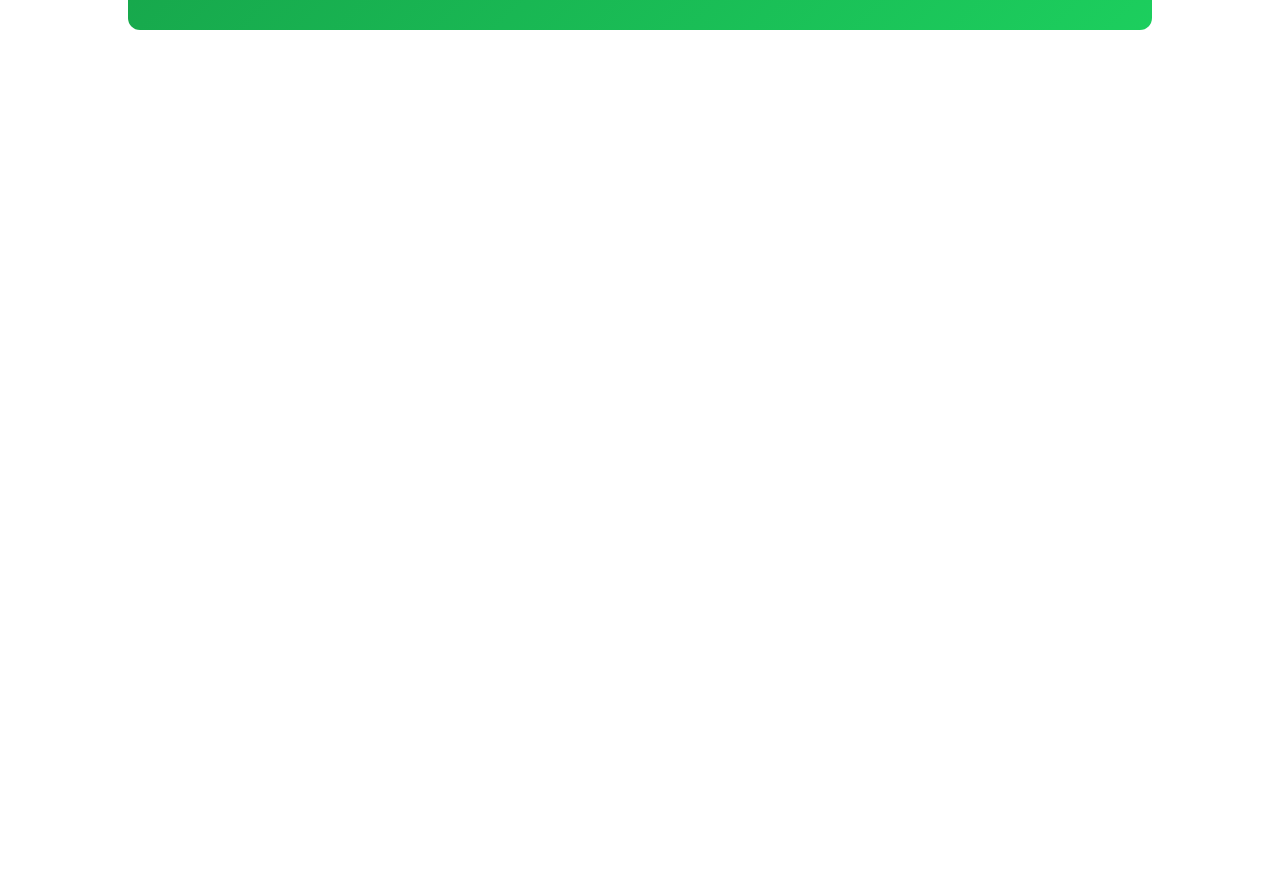
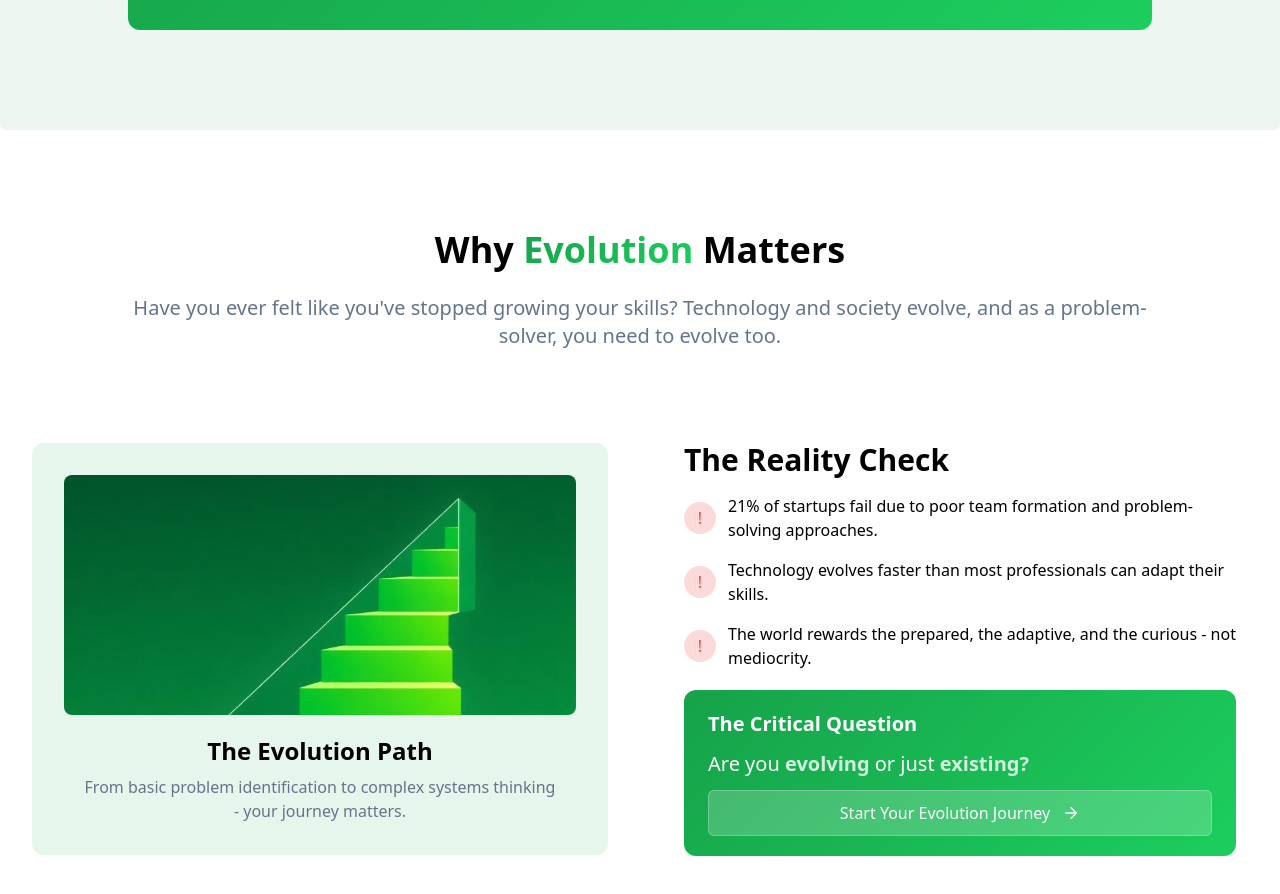
Before and after one commit to aposte7/green-pill, a Next.js app: page / in a window 1280 px wide. Shown: the part 2308-3202 px from the top of the page. Before the commit the page ends 2438 px from the top, so only its background shows below. Built offline with nearby package versions, Linux system fonts and the light colour scheme.

Commit message:
feat: add Evolution component with content

```diff
--- a/src/app/(root)/page.tsx
+++ b/src/app/(root)/page.tsx
@@ -1,6 +1,7 @@
 import JoinUS from '@/components/join-us'
 import NavBar from '@/components/nav-bar'
 import AboutUs from '@/features/home/components/about-us'
+import Evolution from '@/features/home/components/evolution'
 import Hero from '@/features/home/components/hero'
 import Testimony from '@/features/home/components/testimony'
 
@@ -13,6 +14,7 @@ function page() {
 				<AboutUs />
 				<Testimony />
 				<JoinUS />
+				<Evolution />
 			</main>
 		</>
 	)
--- a/src/components/join-us.tsx
+++ b/src/components/join-us.tsx
@@ -1,6 +1,6 @@
 function JoinUS() {
 	return (
-		<section className="px-8 text-center text-white py-25 rounded-md ">
+		<section className="px-8 bg-secondary text-center text-white py-25 rounded-md ">
 			<div className="px-6 max-w-5xl w-full mx-auto space-y-6 rounded-xl text-center pt-10 pb-8 bg-gradient-primary">
 				<h3 className="text-3xl sm:text-4xl font-bold">
 					Ready to Start Your Journey?
--- /dev/null
+++ b/src/features/home/components/evolution.tsx
@@ -0,0 +1,112 @@
+import { ArrowRight } from 'lucide-react'
+import Image from 'next/image'
+
+function Evolution() {
+	return (
+		<section className="py-25 px-8">
+			<div className="text-center mb-20 space-y-6 max-w-5xl m-auto w-full">
+				<h3 className="text-4xl font-bold">
+					Why{' '}
+					<span className="bg-gradient-primary text-transparent bg-clip-text">
+						Evolution
+					</span>{' '}
+					Matters
+				</h3>
+
+				<p className="sm:text-sm md:text-xl text-muted-foreground">
+					Have you ever felt like you've stopped growing your skills?
+					Technology and society evolve, and as a problem-solver, you
+					need to evolve too.
+				</p>
+			</div>
+
+			<div className="grid grid-cols-1 lg:grid-cols-2 gap-16 items-center ">
+				<div className="bg-primary/10  space-y-5 text-center rounded-xl p-8">
+					<div className="rounded-lg h-60 overflow-hidden">
+						<Image
+							className="w-full object-cover h-full"
+							src="/evolution.jpg"
+							height={400}
+							width={400}
+							alt="AN Image that  show evolution in terms of steps"
+						/>
+					</div>
+
+					<div className="mx-4">
+						<h5 className="text-2xl mb-2 font-bold">
+							The Evolution Path
+						</h5>
+						<p className="text-muted-foreground">
+							From basic problem identification to complex systems
+							thinking - your journey matters.
+						</p>
+					</div>
+				</div>
+
+				<div className="rounded-xl  space-y-4 p-3">
+					<h5 className="text-3xl font-bold">The Reality Check</h5>
+
+					<div className="flex items-center gap-3">
+						<span className="h-8 w-8 shrink-0 flex items-center justify-center bg-destructive/20 text-destructive rounded-full">
+							!
+						</span>
+						<p>
+							<span className="font-medium">
+								21% of startups fail{' '}
+							</span>
+							due to poor team formation and problem-solving
+							approaches.
+						</p>
+					</div>
+					<div className="flex items-center gap-3">
+						<span className="h-8 w-8 shrink-0 flex items-center justify-center bg-destructive/20 text-destructive rounded-full">
+							!
+						</span>
+						<p>
+							<span className="font-medium">
+								Technology evolves faster{' '}
+							</span>
+							than most professionals can adapt their skills.
+						</p>
+					</div>
+					<div className="flex items-center gap-3">
+						<span className="h-8 w-8 shrink-0 flex items-center justify-center bg-destructive/20 text-destructive rounded-full">
+							!
+						</span>
+						<p>
+							<span className="font-medium">
+								The world rewards{' '}
+							</span>
+							the prepared, the adaptive, and the curious - not
+							mediocrity.
+						</p>
+					</div>
+
+					<div className="text-white mt-5 space-y-3 rounded-xl bg-gradient-primary  py-5 px-6">
+						<h5 className=" font-bold text-xl">
+							The Critical Question
+						</h5>
+
+						<p className="text-xl">
+							Are you{' '}
+							<span className="font-bold text-white/80">
+								evolving
+							</span>{' '}
+							or just{' '}
+							<span className="font-bold text-white/80">
+								existing?
+							</span>
+						</p>
+
+						<button className="border-border/30 w-full justify-center items-center rounded-md inline-flex gap-3 bg-white/20 border py-2.5 px-5">
+							Start Your Evolution Journey{' '}
+							<ArrowRight size={18} />
+						</button>
+					</div>
+				</div>
+			</div>
+		</section>
+	)
+}
+
+export default Evolution
```
Also changed, not shown: public/evolution.jpg (added).
